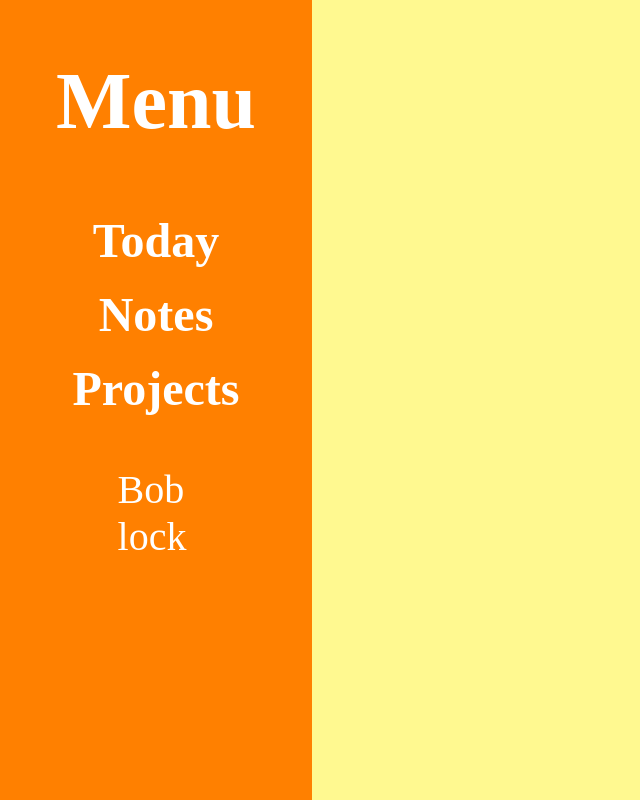
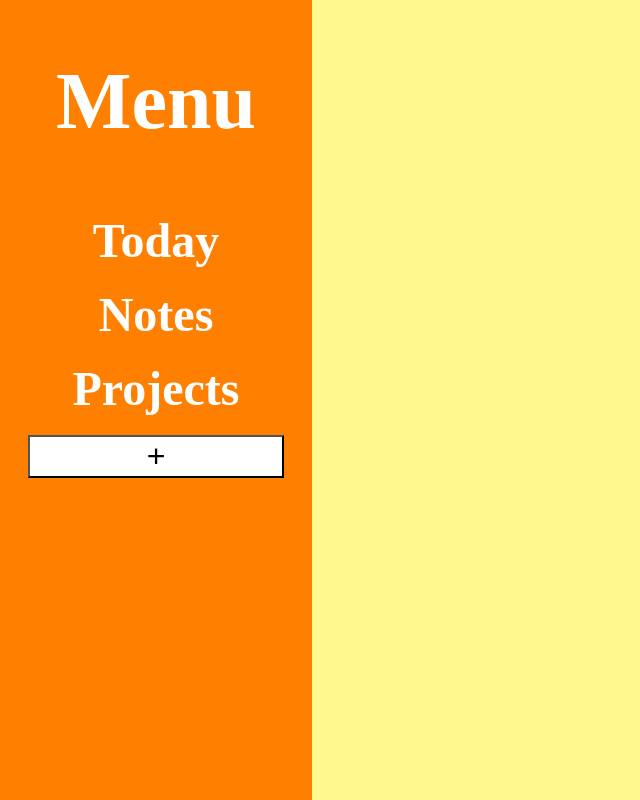
Before and after one commit to Traorasp/ToDoList, a website built with webpack: page dist/index.html in a window 1280 px wide. Shown: the whole page, without its empty margins (0-640 px from the left). Built offline with nearby package versions, Linux system fonts and the light colour scheme.

Commit message:
Added create project button and form so user can name their projects.

```diff
--- a/src/index.js
+++ b/src/index.js
@@ -10,9 +10,5 @@ toDo.setAttribute('id', 'to-do');
 body.appendChild(toDo);
 
 
-toDoMenu.addProject("Bob");
-
-toDoMenu.addProject("lock");
-
 
 toDoMenu.updateMenu();
--- /dev/null
+++ b/src/loadField.js
@@ -0,0 +1,52 @@
+import {Project, projectList} from "./project";
+import toDoMenu from "./menu";
+
+export default (function loadField() {
+    const body = document.querySelector('body');
+    const projectForm = document.createElement('form');
+        projectForm.classList.add('hide');
+        projectForm.classList.add('projectForm');
+        body.appendChild(projectForm);
+    const proFieldset = document.createElement('fieldset');
+        projectForm.appendChild(proFieldset);
+
+    const exitFormBtn = document.createElement('button');
+        exitFormBtn.textContent = 'X';
+        exitFormBtn.setAttribute('type', 'button')
+        exitFormBtn.addEventListener('click', () => {
+            projectForm.classList.add('hide');
+            titleInput.value = '';
+        })
+        proFieldset.appendChild(exitFormBtn);
+
+    const titleSec = document.createElement('div');
+        proFieldset.appendChild(titleSec);
+    const titleLabel = document.createElement('label')
+        titleLabel.textContent = 'Projet Title: '
+        titleLabel.setAttribute('for', 'title');
+        titleSec.appendChild(titleLabel);
+    const titleInput = document.createElement('input');
+        titleInput.setAttribute('type', 'text')
+        titleInput.setAttribute('name', 'title');
+        titleInput.setAttribute('id', 'projectTitle');
+        titleInput.setAttribute('required', 'true');
+        titleInput.setAttribute('maxlength', '10');
+        titleSec.appendChild(titleInput);
+
+    const submitBtn = document.createElement('button');
+        submitBtn.textContent = 'Create';
+        submitBtn.setAttribute('type', 'button')
+        submitBtn.addEventListener('click', () => {
+            projectList.push(Project((titleInput.value)));
+            projectForm.classList.add('hide');
+            titleInput.value = '';
+            toDoMenu.updateMenu();
+        })
+        proFieldset.appendChild(submitBtn);
+
+    const show = () => {
+        projectForm.classList.remove('hide')
+    }
+
+    return {show}
+})();
--- a/src/menu.js
+++ b/src/menu.js
@@ -1,5 +1,6 @@
 import {Project, projectList} from './project.js';
 import loadToDoList from './to-do-list.js';
+import loadField from './loadField.js';
 
 const toDoMenu = (() =>{
 
@@ -7,6 +8,7 @@ const toDoMenu = (() =>{
     const updateMenu = () => {
         const body = document.querySelector('body');
         const menu = document.getElementById('menu');
+        menu.innerHTML = '';
 
         const title = document.createElement('h1');
         title.textContent = 'Menu';
@@ -33,27 +35,28 @@ const toDoMenu = (() =>{
                 loadToDoList(findInd(e.target.textContent));
             });
             projectsDisplay.appendChild(projectName);
+
         });
+
+        const createProjectBtn = document.createElement('button');
+        createProjectBtn.classList.add('project-btn')
+        createProjectBtn.textContent = '+';
+        projectsDisplay.appendChild(createProjectBtn);
+        createProjectBtn.addEventListener('click', displayForm);
     };
+
+    const displayForm = () => {
+        loadField.show();
+    }
 
     const findInd = (name) => {
         return projectList.findIndex((project) => {
             return `${project.title}` == `${name}`});
     }
 
-    //Will add a project to the menus projects list
-    const addProject = (name) => {
-        projectList.push(Project(name));
-    };
-
-    //Takes user to project designated
-    const openProject = (proj) => {
-
-    }
-
     return {
         updateMenu,
-        addProject,
+        displayForm,
     }
 
 })();
--- a/src/style.css
+++ b/src/style.css
@@ -5,6 +5,29 @@ body {
     height: 100vh;
     padding: 0;
     margin: 0;
+}
+
+.hide {
+    display: none;
+}
+
+.projectForm {
+    position: fixed;
+    width: 100vw;
+    height: 100vh;
+    background-color: rgba(0, 0, 0, 0.409);
+}
+
+.projectForm fieldset {
+    position:fixed;
+    left: 40%;
+    top: 35%;
+    background-color: white;
+    width: 20vw;
+    height: 40vh;
+    display: flex;
+    flex-direction: column;
+    justify-content: space-evenly;
 }
 
 #menu {
@@ -30,13 +53,22 @@ body {
 #menu ul {
     color: white;
     font-size: 2.5rem;
+    padding: 0;
+    margin: 1.2vh;
     list-style: none;
-    justify-content: left;
+    display: flex;
+    flex-direction: column;
+    align-items: center;
 }
 
 #menu ul li {
-    text-align: left;
-    margin-left: -6vh;
+    text-align: center;
+}
+
+.project-btn {
+    font-size: 2rem;
+    width: 20vw;
+    background-color: white;
 }
 
 
@@ -44,6 +76,7 @@ body {
 #to-do {
     background-color: rgb(255, 249, 144);
     grid-column: 2/3;
+    padding: 2.5% 5%;
 }
 
 .to-do {
```
Also changed, not shown: dist/main.js.
